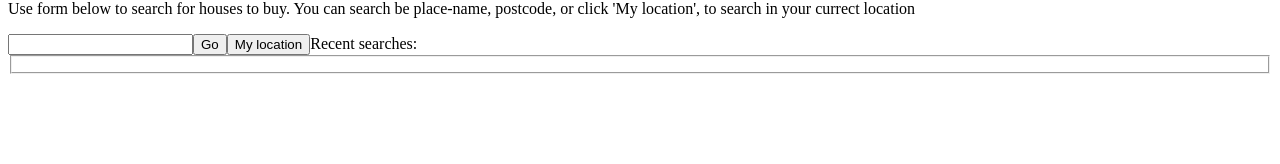
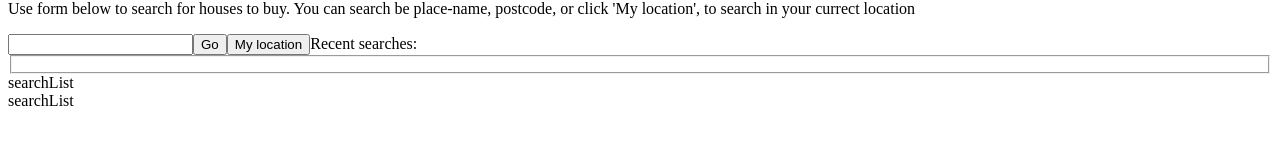
Before and after one commit to ratelChief/AndersenProject, a React app: page /searchResults in a window 1280 px wide. Shown: the part 117-281 px from the top of the page. Built offline with nearby package versions, Linux system fonts and the light colour scheme.

Commit message:
tryint route path for search results

```diff
--- a/src/components/AppComponent.jsx
+++ b/src/components/AppComponent.jsx
@@ -2,6 +2,8 @@ import React, { Component } from 'react';
 import styles from './AppComponent.less';
 import { Header } from '../components/Header.jsx';
 import { Main } from '../components/Main.jsx';
+import SearchResults from '../components/SearchResults.jsx';
+import { Route } from 'react-router-dom';
 
 import uuidv4 from 'uuid/v4';
 import * as constants from '../constants/location.constants';
@@ -26,7 +28,7 @@ export default class App extends Component {
     return null;
   }
 
-  getItem = value => <a href='#' className={styles.locationItem} key={uuidv4()}>
+  getItem = value => <a href='/SearchResults' className={styles.locationItem} key={uuidv4()}>
     {value}
   </a>
   render() {
@@ -35,7 +37,8 @@ export default class App extends Component {
       onGoButton,
       locationsArray,
       onMyLocationButton,
-      recentSearches
+      recentSearches,
+      searchResults
     } = this.props;
 
     const locationList =
@@ -58,6 +61,10 @@ export default class App extends Component {
           onMyLocationButton={ onMyLocationButton }
           recentSearches={ recentSearchesList }
         />
+        <SearchResults
+          searchList={ searchResults }
+        />
+        <Route path='/searchResults' component={SearchResults} />
       </div>
     );
   }
--- a/src/components/SearchResults.jsx
+++ b/src/components/SearchResults.jsx
@@ -1,16 +1,17 @@
-import { React } from 'react';
+import React, { Component } from 'react';
 
-export default class SearchResults extends React.Component {
+export default class SearchResults extends Component {
 
   render() {
     const { searchResults } = this.props;
+    console.log(this.props);
 
-    const searchList =
-    searchResults.map(
-      result => result.title);
+    // const searchList =
+    // searchResults.map(
+    //   result => result.title);
 
     return (
-      <div> {searchList} </div>
+      <div> searchList </div>
     );
   }
 }
--- a/src/index.js
+++ b/src/index.js
@@ -1,8 +1,10 @@
 import React from 'react';
 import { render } from 'react-dom';
 import { Provider } from 'react-redux';
+import { BrowserRouter } from 'react-router-dom';
 
 import App from './containers/App';
+
 import store from './store/configureStore';
 import * as constants from './constants/location.constants';
 
@@ -12,7 +14,9 @@ if (!localStorage.getItem(constants.RECENT_SEARCHES)) {
 
 render(
   <Provider store={store}>
-    <App />
+    <BrowserRouter>
+      <App />
+    </BrowserRouter>
   </Provider>,
   document.getElementById('app')
 );
```
